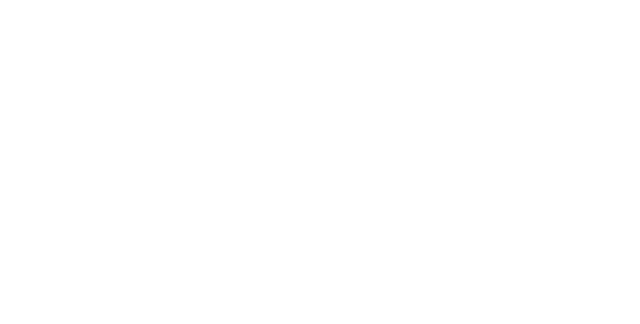
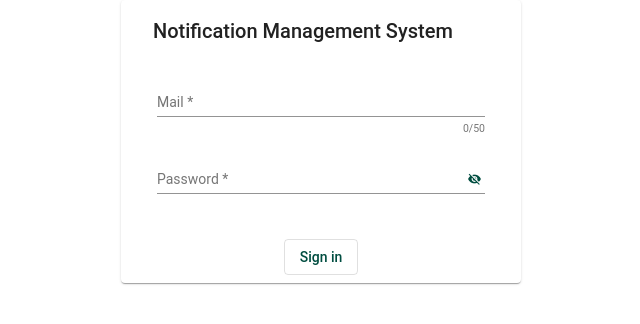
Before and after one commit to erickfabricio/admin-mail, an Angular app: page /login in a window 1280 px wide. Before the commit this address led to /. Shown: the top 324 px of the page, without its empty margins (319-959 px from the left). Built offline with nearby package versions, Linux system fonts and the light colour scheme.

Commit message:
Nuevas rutas

```diff
--- a/package.json
+++ b/package.json
@@ -12,10 +12,11 @@
   "private": true,
   "dependencies": {
     "@angular/animations": "^8.2.2",
-    "@angular/cdk": "^8.1.2",
+    "@angular/cdk": "^8.2.3",
     "@angular/common": "~8.2.2",
     "@angular/compiler": "~8.2.2",
     "@angular/core": "^8.2.2",
+    "@angular/flex-layout": "^8.0.0-beta.27",
     "@angular/forms": "~8.2.2",
     "@angular/material": "^8.1.2",
     "@angular/platform-browser": "~8.2.2",
--- a/src/app/app.module.ts
+++ b/src/app/app.module.ts
@@ -13,6 +13,9 @@
 import { AlertModule } from 'ngx-bootstrap/alert';
 
 import { ReactiveFormsModule, FormsModule } from '@angular/forms';
+
+import { FlexLayoutModule } from '@angular/flex-layout';
+import { MainModule } from './main/main.module';
 
 @NgModule({
   declarations: [
@@ -31,7 +34,11 @@
     MaterialModule,
 
     ModalModule.forRoot(),
-    AlertModule.forRoot()
+    AlertModule.forRoot(),
+
+    FlexLayoutModule,
+
+    MainModule
 
   ],
 
--- a/src/app/main/components/login/login.component.css
+++ b/src/app/main/components/login/login.component.css
@@ -1,12 +1,9 @@
-.login-container {
+::ng-deep .login-container {
     max-width: 400px;
-
-    justify-content: center;
-    align-items: center;
-    text-align:center;
+    text-align: center;
 }
 
-::ng-deep .login-header {
+::ng-deep .login-header.login-footer {
     display: flex;
     align-items: center;
     justify-content: center;
--- a/src/app/main/components/login/login.component.html
+++ b/src/app/main/components/login/login.component.html
@@ -1,6 +1,4 @@
-<div class="login-container">
-
-    <mat-card>
+<mat-card class="login-container container">
 
     <!-- HEADER -->
     <mat-card-header class="login-header">
@@ -31,7 +29,8 @@
                         [attr.aria-pressed]="hide" color="primary">
                         <mat-icon>{{hide ? 'visibility_off' : 'visibility'}}</mat-icon>
                     </button>
-                        <mat-error *ngIf="form.get('password').invalid">{{getErrorMessagePassword()}}</mat-error>
+                    <mat-error *ngIf="form.get('password').invalid">{{getErrorMessagePassword()}}
+                    </mat-error>
                 </mat-form-field>
             </div>
 
@@ -45,5 +44,3 @@
     </mat-card-actions>
 
 </mat-card>
-
-</div>
--- a/src/app/main/components/login/login.component.ts
+++ b/src/app/main/components/login/login.component.ts
@@ -48,7 +48,7 @@
           localStorage.setItem("token", resp.token);
 
           //Dashboard
-          this.router.navigate(['main/dashboard']);
+          this.router.navigate(['dashboard']);
 
         } else {
           let succesMessage = resp.menssage;
--- a/src/app/main/main.module.ts
+++ b/src/app/main/main.module.ts
@@ -8,7 +8,7 @@
 import { SignUpComponent } from './components/sign-up/sign-up.component';
 import { LoginComponent } from './components/login/login.component';
 import { FormsModule, ReactiveFormsModule } from '@angular/forms';
-
+import { FlexLayoutModule } from '@angular/flex-layout';
 
 
 @NgModule({
@@ -19,7 +19,11 @@
     FormsModule,
     ReactiveFormsModule,
     MaterialModule,
-    EntityModule
+    EntityModule,
+    FlexLayoutModule
+  ],
+  exports: [
+    LoginComponent, DashboardComponent
   ]
 })
 export class MainModule { }
```
Also changed, not shown: src/app/app-routing.module.ts (+9 -0 lines), 1 other file (tests, documents, lock files or other folders). Lines whose indentation alone changed are shown as unchanged.
